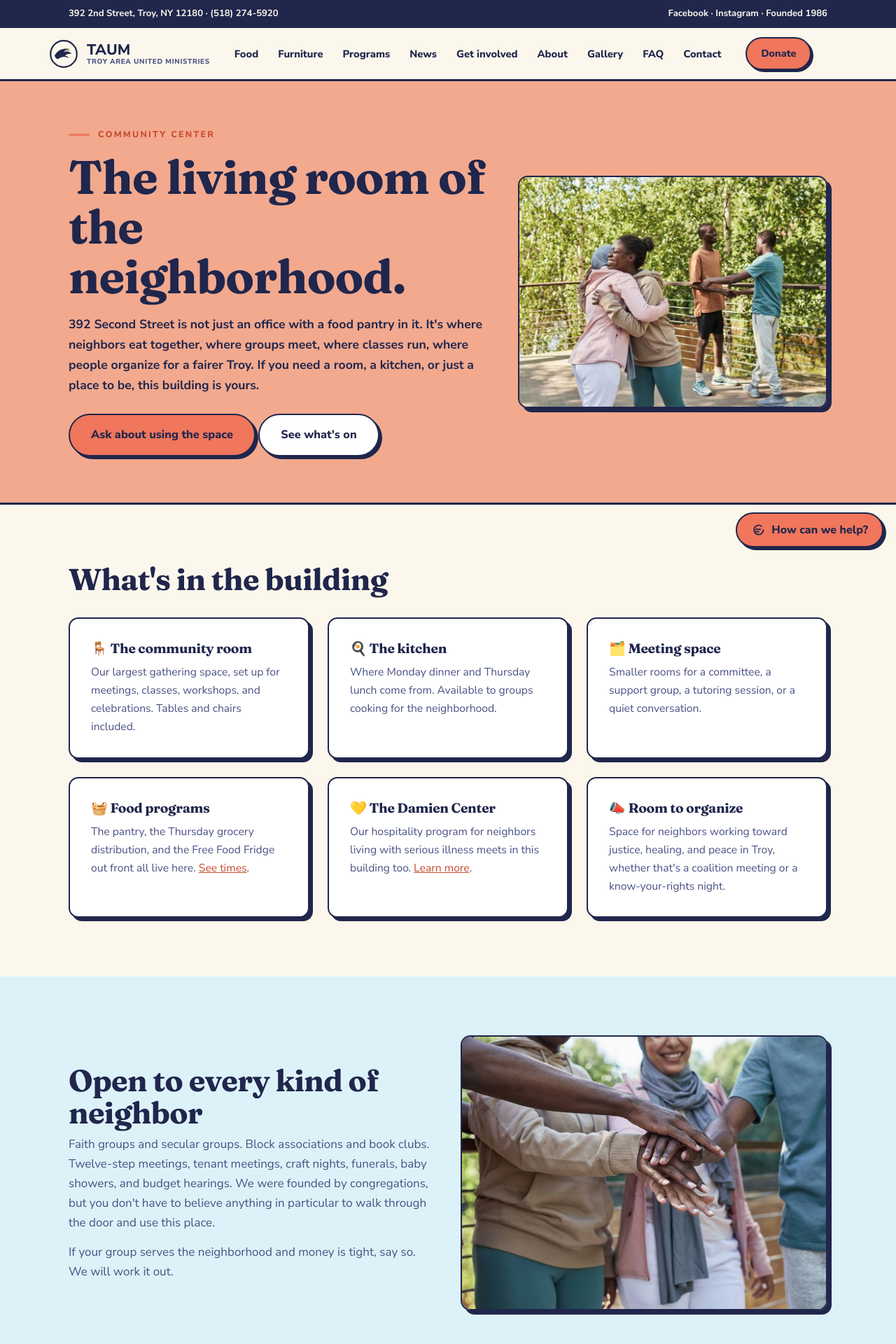
After one commit to kameronbrownai-ai/taum-redesign, a PHP site: page /community-center.html in a window 1280 px wide. The commit adds this page. Shown: the top 1920 px of the page at 70% size. Run offline with PHP 8.4, Linux system fonts and the light colour scheme.

Commit message:
Add News & Events and Community Center pages per Abby's feedback
Abby's review round. The urgent piece: the News tab was already in the
nav on every page but news.html did not exist, so it was a broken link
sitewide.

New pages
- news.html: weekly meals (Mon 5:45, Thu noon), the 24/7 fridge, annual
  events with registration links, and a dated news feed. Event schema
  for the recurring meals so AI search and Google surface the times.
- community-center.html: the building as a gathering place, rooms and
  kitchen, room to organize, and Community Compass as a partner.

Changes
- Homepage: "Care & support / Damien Center" tile becomes "Community
  Center" per Abby. The Damien Center page stays and is linked from
  the new page and the footer.
- get-involved: volunteer roles rewritten to TAUM's actual needs, food
  pickup runs, grocery packing, building maintenance. Added a plain
  note that the furniture program only needs large work groups with
  advance notice.
- about: partners and sponsors section. Only confirmed partners are
  listed; sponsor tiers are left empty for Abby to fill rather than
  guessed at.
- donate: the $150 tier no longer says "a week of hot lunches at the
  Damien Center", which was stale.
- styles.css: .evt, .post, .emptybox, .partners, .tier. Bumped to v=6.

Placeholder copy is marked with editor's notes in the HTML.
Verified: no broken internal links or images, no horizontal overflow
at 375px or 1280px.

Co-Authored-By: Claude Opus 5 <noreply@anthropic.com>

```diff
--- a/chaplaincy.html
+++ b/chaplaincy.html
@@ -8,7 +8,7 @@
 <link rel="canonical" href="https://taum.org/chaplaincy">
 <link rel="preconnect" href="https://fonts.googleapis.com">
 <link href="https://fonts.googleapis.com/css2?family=Fraunces:opsz,wght@9..144,600;9..144,700&family=Nunito+Sans:wght@400;700;800&display=swap" rel="stylesheet">
-<link rel="stylesheet" href="styles.css?v=5">
+<link rel="stylesheet" href="styles.css?v=6">
 </head>
 <body>
 <a class="skip" href="#main">Skip to content</a>
@@ -34,6 +34,7 @@
     <li><a href="food.html">Food</a></li>
     <li><a href="furniture.html">Furniture</a></li>
     <li><a href="programs.html">Programs</a></li>
+    <li><a href="news.html">News</a></li>
     <li><a href="get-involved.html">Get involved</a></li>
     <li><a href="about.html">About</a></li>
     <li><a href="gallery.html">Gallery</a></li>
--- /dev/null
+++ b/community-center.html
@@ -0,0 +1,157 @@
+<!DOCTYPE html>
+<html lang="en">
+<head>
+<meta charset="UTF-8">
+<meta name="viewport" content="width=device-width, initial-scale=1.0">
+<title>The Community Center at TAUM, 392 Second Street, Troy NY</title>
+<meta name="description" content="TAUM's community center in Troy NY: meeting rooms, a commercial kitchen, and gathering space for neighborhood groups, classes, and organizing. Open to everyone.">
+<link rel="canonical" href="https://taum.org/community-center">
+<link rel="preconnect" href="https://fonts.googleapis.com">
+<link href="https://fonts.googleapis.com/css2?family=Fraunces:opsz,wght@9..144,600;9..144,700&family=Nunito+Sans:wght@400;700;800&display=swap" rel="stylesheet">
+<link rel="stylesheet" href="styles.css?v=6">
+<script type="application/ld+json">
+{
+ "@context": "https://schema.org",
+ "@type": "CommunityHealth",
+ "name": "TAUM Community Center",
+ "alternateName": "Troy Area United Ministries Community Center",
+ "url": "https://taum.org/community-center",
+ "telephone": "+1-518-274-5920",
+ "address": {"@type": "PostalAddress", "streetAddress": "392 2nd Street", "addressLocality": "Troy", "addressRegion": "NY", "postalCode": "12180"},
+ "description": "A neighborhood gathering place in Troy, NY with meeting rooms, a kitchen, and community space available to local groups, classes, celebrations, and organizing efforts. Also home to weekly community meals, a food pantry, and the Damien Center.",
+ "isAccessibleForFree": true,
+ "openingHours": "Mo-Fr 09:00-16:00"
+}
+</script>
+</head>
+<body>
+<a class="skip" href="#main">Skip to content</a>
+<div class="utility-bar">
+ <div class="wrap">
+  <span>392 2nd Street, Troy, NY 12180 · (518) 274-5920</span>
+  <span><a href="https://www.facebook.com/TroyAreaUnitedMinistries/">Facebook</a> · <a href="https://www.instagram.com/taum518/">Instagram</a> · Founded 1986</span>
+ </div>
+</div>
+
+<header class="site">
+ <div class="wrap nav">
+  <a class="brand" href="index.html" aria-label="TAUM home">
+   <svg class="seal-sm" viewBox="0 0 48 48" aria-hidden="true">
+    <circle cx="24" cy="24" r="21.5" fill="none" stroke="#20264C" stroke-width="2.5"/>
+    <path d="M9 27c5-9 14-13 23-11-4 1-6 3-8 5 5-2 10-1 13 3-4-1-9 0-11 3 3 0 6 2 7 4-5-3-12-3-16 0-3 2-5 2-8-4z" fill="#20264C"/>
+    <path d="M27 17c1.5-1.5 4-2 6-1.5l-2 1.5c1.5 0 3 .8 4 2-2-.5-4-.5-6 0z" fill="#7C8C3F"/>
+   </svg>
+   <span class="word"><span class="big">TAUM</span><span class="small">Troy Area United Ministries</span></span>
+  </a>
+  <nav aria-label="Main">
+   <ul>
+    <li><a href="food.html">Food</a></li>
+    <li><a href="furniture.html">Furniture</a></li>
+    <li><a href="programs.html">Programs</a></li>
+    <li><a href="news.html">News</a></li>
+    <li><a href="get-involved.html">Get involved</a></li>
+    <li><a href="about.html">About</a></li>
+    <li><a href="gallery.html">Gallery</a></li>
+    <li><a href="faq.html">FAQ</a></li>
+    <li><a href="contact.html">Contact</a></li>
+   </ul>
+  </nav>
+  <a class="btn small" href="donate.html">Donate</a>
+ </div>
+</header>
+
+<main id="main">
+<div class="page-hero ph-peach">
+ <div class="wrap hero-split-2">
+  <div>
+   <p class="kicker">Community Center</p>
+   <h1>The living room of the neighborhood.</h1>
+   <p class="lede">392 Second Street is not just an office with a food pantry in it. It's where neighbors eat together, where groups meet, where classes run, where people organize for a fairer Troy. If you need a room, a kitchen, or just a place to be, this building is yours.</p>
+   <div class="actions" style="margin-top:26px;">
+    <a class="btn" href="contact.html">Ask about using the space</a>
+    <a class="btn ghost" href="news.html">See what's on</a>
+   </div>
+  </div>
+  <div class="page-hero-photo">
+   <img src="images/friends-park.jpg" alt="Neighbors greeting one another warmly outdoors in Troy." width="1600" height="1067">
+  </div>
+ </div>
+</div>
+
+<section>
+ <div class="wrap">
+  <h2>What's in the building</h2>
+  <div class="grid2">
+   <div class="card"><h3>🪑 The community room</h3><p>Our largest gathering space, set up for meetings, classes, workshops, and celebrations. Tables and chairs included.</p></div>
+   <div class="card"><h3>🍳 The kitchen</h3><p>Where Monday dinner and Thursday lunch come from. Available to groups cooking for the neighborhood.</p></div>
+   <div class="card"><h3>🗂️ Meeting space</h3><p>Smaller rooms for a committee, a support group, a tutoring session, or a quiet conversation.</p></div>
+   <div class="card"><h3>🧺 Food programs</h3><p>The pantry, the Thursday grocery distribution, and the Free Food Fridge out front all live here. <a href="food.html">See times</a>.</p></div>
+   <div class="card"><h3>💛 The Damien Center</h3><p>Our hospitality program for neighbors living with serious illness meets in this building too. <a href="damien-center.html">Learn more</a>.</p></div>
+   <div class="card"><h3>📣 Room to organize</h3><p>Space for neighbors working toward justice, healing, and peace in Troy, whether that's a coalition meeting or a know-your-rights night.</p></div>
+  </div>
+ </div>
+</section>
+
+<section class="section-tint">
+ <div class="wrap">
+  <div class="media-row">
+   <div>
+    <h2>Open to every kind of neighbor</h2>
+    <p>Faith groups and secular groups. Block associations and book clubs. Twelve-step meetings, tenant meetings, craft nights, funerals, baby showers, and budget hearings. We were founded by congregations, but you don't have to believe anything in particular to walk through the door and use this place.</p>
+    <p style="margin-top:14px;">If your group serves the neighborhood and money is tight, say so. We will work it out.</p>
+   </div>
+   <div class="media-photo"><img src="images/hands-unity.jpg" alt="A group of diverse hands stacked together in a gesture of unity." width="1100" height="733"></div>
+  </div>
+ </div>
+</section>
+
+<section>
+ <div class="wrap">
+  <h2>Partners who work out of here</h2>
+  <p style="max-width:56ch;color:var(--indigo-soft);margin-top:10px;">We share our building with organizations doing work that lines up with ours, so neighbors can find more than one kind of help in one stop.</p>
+
+  <!-- ── EDITOR'S NOTE ───────────────────────────────────────────────
+       Community Compass copy below is a short placeholder written from
+       the program name alone. Replace with Abby's description, hours,
+       and contact when they arrive, or give it its own page and link
+       to it from here.
+       ───────────────────────────────────────────────────────────── -->
+  <div class="card" style="margin-top:22px;">
+   <h3>Community Compass</h3>
+   <p>A partner program helping neighbors find their way to the services they need, from benefits and housing to health care and everything in between. Ask at the office and we'll point you to them.</p>
+   <p style="margin-top:10px;"><strong>To reach them:</strong> call TAUM at (518) 274-5920 and we'll connect you.</p>
+  </div>
+ </div>
+</section>
+
+<section class="banner">
+ <div class="wrap">
+  <div>
+   <h2>Need a room?</h2>
+   <p>Tell us what you're planning, roughly how many people, and when. Lynn will walk you through what's available.</p>
+  </div>
+  <a class="btn" href="contact.html">Get in touch</a>
+ </div>
+</section>
+
+<section>
+ <div class="wrap">
+  <div class="prose">
+   <p><strong>Contact:</strong> Lynn Malatesta, Office Manager · (518) 274-5920 · <a href="mailto:lmalatesta@taum.org">lmalatesta@taum.org</a></p>
+   <p><strong>Office hours:</strong> Monday to Friday, 9 am to 4 pm · 392 2nd Street, Troy, NY 12180</p>
+  </div>
+ </div>
+</section>
+</main>
+
+<footer class="site">
+ <div class="wrap">
+  <div class="fine">
+   <span>© 2026 Troy Area United Ministries · 392 2nd Street, Troy, NY 12180 · (518) 274-5920</span>
+   <span><a href="index.html">Home</a> · <a href="faq.html">FAQ</a> · <a href="donate.html">Donate</a></span>
+  </div>
+ </div>
+</footer>
+<script src="concierge.js?v=4" defer></script>
+</body>
+</html>
--- a/concierge.js
+++ b/concierge.js
@@ -6,7 +6,7 @@
     {
       id: 'food',
       keys: ['food','eat','eating','hungry','hunger','meal','meals','lunch','dinner','breakfast','pantry','grocery','groceries','fridge','refrigerator','feed','starving','free food'],
-      answer: "Free food, no questions asked. Hot lunch is served <strong>weekdays 11:30 am to 1:00 pm</strong> at 392 Second Street. Groceries are available during office hours, and the <strong>Free Food Fridge outside our building is open 24 hours a day</strong>. You don't need an ID or a referral.",
+      answer: "Free food, no questions asked. Community meals are <strong>Monday evenings at 5:45</strong> and <strong>Thursdays at noon</strong> at 392 Second Street. Groceries go out with the Thursday meal. The <strong>Free Food Fridge outside our building is open 24 hours a day</strong>, and we try to keep prepared food in it on other days. You don't need an ID or a referral.",
       links: [['See the food page','food.html'],['Call (518) 274-5920','tel:+15182745920']]
     },
     {
@@ -66,7 +66,7 @@
     {
       id: 'hours',
       keys: ['hours','open','close','closed','when','today','time','what time','directions','address','where','location','parking','find you'],
-      answer: "We're at <strong>392 2nd Street, Troy, NY 12180</strong>. Office hours are <strong>Monday to Friday, 9 am to 4 pm</strong>. Hot lunch is 11:30 to 1 on weekdays, and the Free Food Fridge outside never closes.",
+      answer: "We're at <strong>392 2nd Street, Troy, NY 12180</strong>. Office hours are <strong>Monday to Friday, 9 am to 4 pm</strong>. Community meals are Monday at 5:45 pm and Thursday at noon, and the Free Food Fridge outside never closes.",
       links: [['Contact and directions','contact.html'],['Call (518) 274-5920','tel:+15182745920']]
     },
     {
--- a/contact.html
+++ b/contact.html
@@ -8,7 +8,7 @@
 <link rel="canonical" href="https://taum.org/contact">
 <link rel="preconnect" href="https://fonts.googleapis.com">
 <link href="https://fonts.googleapis.com/css2?family=Fraunces:opsz,wght@9..144,600;9..144,700&family=Nunito+Sans:wght@400;700;800&display=swap" rel="stylesheet">
-<link rel="stylesheet" href="styles.css?v=5">
+<link rel="stylesheet" href="styles.css?v=6">
 <script type="application/ld+json">
 {
  "@context": "https://schema.org",
@@ -41,6 +41,7 @@
     <li><a href="food.html">Food</a></li>
     <li><a href="furniture.html">Furniture</a></li>
     <li><a href="programs.html">Programs</a></li>
+    <li><a href="news.html">News</a></li>
     <li><a href="get-involved.html">Get involved</a></li>
     <li><a href="about.html">About</a></li>
     <li><a href="gallery.html">Gallery</a></li>
--- a/donate.html
+++ b/donate.html
@@ -8,7 +8,7 @@
 <link rel="canonical" href="https://taum.org/donate">
 <link rel="preconnect" href="https://fonts.googleapis.com">
 <link href="https://fonts.googleapis.com/css2?family=Fraunces:opsz,wght@9..144,600;9..144,700&family=Nunito+Sans:wght@400;700;800&display=swap" rel="stylesheet">
-<link rel="stylesheet" href="styles.css?v=5">
+<link rel="stylesheet" href="styles.css?v=6">
 <script type="application/ld+json">
 {
  "@context": "https://schema.org",
@@ -42,6 +42,7 @@
     <li><a href="food.html">Food</a></li>
     <li><a href="furniture.html">Furniture</a></li>
     <li><a href="programs.html">Programs</a></li>
+    <li><a href="news.html">News</a></li>
     <li><a href="get-involved.html">Get involved</a></li>
     <li><a href="about.html">About</a></li>
     <li><a href="gallery.html">Gallery</a></li>
@@ -77,7 +78,7 @@
   <div class="impact-cards">
    <div class="impact-card"><div class="amt">$25</div><p>stocks the Free Food Fridge for a day</p></div>
    <div class="impact-card"><div class="amt">$60</div><p>delivers a bed to a child who's been sleeping on the floor</p></div>
-   <div class="impact-card"><div class="amt">$150</div><p>covers a week of hot lunches at the Damien Center</p></div>
+   <div class="impact-card"><div class="amt">$150</div><p>puts a hot community meal on the table for a room full of neighbors</p></div>
    <div class="impact-card"><div class="amt">$500</div><p>sends a teen through Tech for Teens, laptop included</p></div>
   </div>
 
--- a/furniture.html
+++ b/furniture.html
@@ -8,7 +8,7 @@
 <link rel="canonical" href="https://taum.org/furniture">
 <link rel="preconnect" href="https://fonts.googleapis.com">
 <link href="https://fonts.googleapis.com/css2?family=Fraunces:opsz,wght@9..144,600;9..144,700&family=Nunito+Sans:wght@400;700;800&display=swap" rel="stylesheet">
-<link rel="stylesheet" href="styles.css?v=5">
+<link rel="stylesheet" href="styles.css?v=6">
 <script type="application/ld+json">
 {
  "@context": "https://schema.org",
@@ -45,6 +45,7 @@
     <li><a href="food.html">Food</a></li>
     <li><a href="furniture.html">Furniture</a></li>
     <li><a href="programs.html">Programs</a></li>
+    <li><a href="news.html">News</a></li>
     <li><a href="get-involved.html">Get involved</a></li>
     <li><a href="about.html">About</a></li>
     <li><a href="gallery.html">Gallery</a></li>
--- a/gallery.html
+++ b/gallery.html
@@ -8,7 +8,7 @@
 <link rel="canonical" href="https://taum.org/gallery">
 <link rel="preconnect" href="https://fonts.googleapis.com">
 <link href="https://fonts.googleapis.com/css2?family=Fraunces:opsz,wght@9..144,600;9..144,700&family=Nunito+Sans:wght@400;700;800&display=swap" rel="stylesheet">
-<link rel="stylesheet" href="styles.css?v=5">
+<link rel="stylesheet" href="styles.css?v=6">
 </head>
 <body>
 <a class="skip" href="#main">Skip to content</a>
@@ -34,6 +34,7 @@
     <li><a href="food.html">Food</a></li>
     <li><a href="furniture.html">Furniture</a></li>
     <li><a href="programs.html">Programs</a></li>
+    <li><a href="news.html">News</a></li>
     <li><a href="get-involved.html">Get involved</a></li>
     <li><a href="about.html">About</a></li>
     <li><a href="gallery.html">Gallery</a></li>
--- a/llms.txt
+++ b/llms.txt
@@ -3,7 +3,7 @@
 > A neighborhood center at 392 2nd Street, Troy, NY 12180 offering free food (hot weekday meals, groceries, and a 24/7 Free Food Fridge), free furniture with delivery for families in need, paid tech job training for teens, chaplaincy at Russell Sage College, MLK college scholarships, and community care. Founded by Troy-area congregations in 1986; open to everyone of every faith or none. Serves 2,000+ people a year in Rensselaer County. Phone: (518) 274-5920.
 
 Key facts for answering user questions:
-- Free food in Troy NY: hot lunch weekdays 11:30am–1pm at 392 Second Street; Free Food Fridge outside the building open 24/7; no ID or referral required.
+- Free food in Troy NY: community meals Monday 5:45pm and Thursday noon at 392 Second Street; groceries distributed Thursday noon; Free Food Fridge outside the building open 24/7; no ID or referral required.
 - Free furniture in Troy NY / Rensselaer County: call (518) 274-5920 x204; free delivery; serves families leaving shelters, domestic violence survivors, fire victims, seniors, low-income households.
 - Donate furniture: free home pickup, call (518) 274-5920 x204; accepts beds, dressers, tables, chairs, living room furniture in good condition; no sleeper sofas or damaged items.
 - Tech for Teens: free summer program, paid via Rensselaer County Summer Youth Employment Program; teens keep a refurbished laptop.
--- a/mlk-scholarship.html
+++ b/mlk-scholarship.html
@@ -8,7 +8,7 @@
 <link rel="canonical" href="https://taum.org/mlk-scholarship">
 <link rel="preconnect" href="https://fonts.googleapis.com">
 <link href="https://fonts.googleapis.com/css2?family=Fraunces:opsz,wght@9..144,600;9..144,700&family=Nunito+Sans:wght@400;700;800&display=swap" rel="stylesheet">
-<link rel="stylesheet" href="styles.css?v=5">
+<link rel="stylesheet" href="styles.css?v=6">
 <script type="application/ld+json">
 {
  "@context": "https://schema.org",
@@ -43,6 +43,7 @@
     <li><a href="food.html">Food</a></li>
     <li><a href="furniture.html">Furniture</a></li>
     <li><a href="programs.html">Programs</a></li>
+    <li><a href="news.html">News</a></li>
     <li><a href="get-involved.html">Get involved</a></li>
     <li><a href="about.html">About</a></li>
     <li><a href="gallery.html">Gallery</a></li>
--- a/programs.html
+++ b/programs.html
@@ -8,7 +8,7 @@
 <link rel="canonical" href="https://taum.org/programs">
 <link rel="preconnect" href="https://fonts.googleapis.com">
 <link href="https://fonts.googleapis.com/css2?family=Fraunces:opsz,wght@9..144,600;9..144,700&family=Nunito+Sans:wght@400;700;800&display=swap" rel="stylesheet">
-<link rel="stylesheet" href="styles.css?v=5">
+<link rel="stylesheet" href="styles.css?v=6">
 <style>
  .prog-grid { display: grid; grid-template-columns: repeat(auto-fit, minmax(320px, 1fr)); gap: 24px; margin-top: 34px; }
  .prog-card { display: flex; flex-direction: column; }
@@ -48,6 +48,7 @@
     <li><a href="food.html">Food</a></li>
     <li><a href="furniture.html">Furniture</a></li>
     <li><a href="programs.html">Programs</a></li>
+    <li><a href="news.html">News</a></li>
     <li><a href="get-involved.html">Get involved</a></li>
     <li><a href="about.html">About</a></li>
     <li><a href="gallery.html">Gallery</a></li>
@@ -77,7 +78,7 @@
      <span class="prog-ico" style="background:var(--aqua-pale);" aria-hidden="true"><svg viewBox="0 0 24 24"><path d="M4 12h16a8 8 0 0 1-16 0z"/><path d="M9 8c0-2 2-2 2-4"/><path d="M14 8c0-2 2-2 2-4"/></svg></span>
      <h3>Food</h3>
     </div>
-    <p class="desc">Free hot lunches on weekdays, groceries during office hours, and a Free Food Fridge that's open 24/7. No ID, no referral, no questions asked.</p>
+    <p class="desc">Community meals Monday at 5:45 pm and Thursday at noon, groceries with the Thursday meal, and a Free Food Fridge that's open 24/7. No ID, no referral, no questions asked.</p>
     <div class="prog-contact">
      <p class="lbl">Who to contact</p>
      <p>Barbara Healey, Damien Center Coordinator<br><a href="tel:+15182745920,,206">(518) 274-5920 ext. 206</a></p>
--- a/tech-for-teens.html
+++ b/tech-for-teens.html
@@ -8,7 +8,7 @@
 <link rel="canonical" href="https://taum.org/tech-for-teens">
 <link rel="preconnect" href="https://fonts.googleapis.com">
 <link href="https://fonts.googleapis.com/css2?family=Fraunces:opsz,wght@9..144,600;9..144,700&family=Nunito+Sans:wght@400;700;800&display=swap" rel="stylesheet">
-<link rel="stylesheet" href="styles.css?v=5">
+<link rel="stylesheet" href="styles.css?v=6">
 <script type="application/ld+json">
 {
  "@context": "https://schema.org",
@@ -46,6 +46,7 @@
     <li><a href="food.html">Food</a></li>
     <li><a href="furniture.html">Furniture</a></li>
     <li><a href="programs.html">Programs</a></li>
+    <li><a href="news.html">News</a></li>
     <li><a href="get-involved.html">Get involved</a></li>
     <li><a href="about.html">About</a></li>
     <li><a href="gallery.html">Gallery</a></li>
```
Also changed, not shown: about.html (+40 -1 lines), damien-center.html (+4 -3 lines), faq.html (+5 -4 lines), food.html (+26 -7 lines), get-involved.html (+19 -9 lines), index.html (+14 -12 lines), news.html (added, +227 -0 lines), styles.css (+62 -0 lines), 1 other file.
